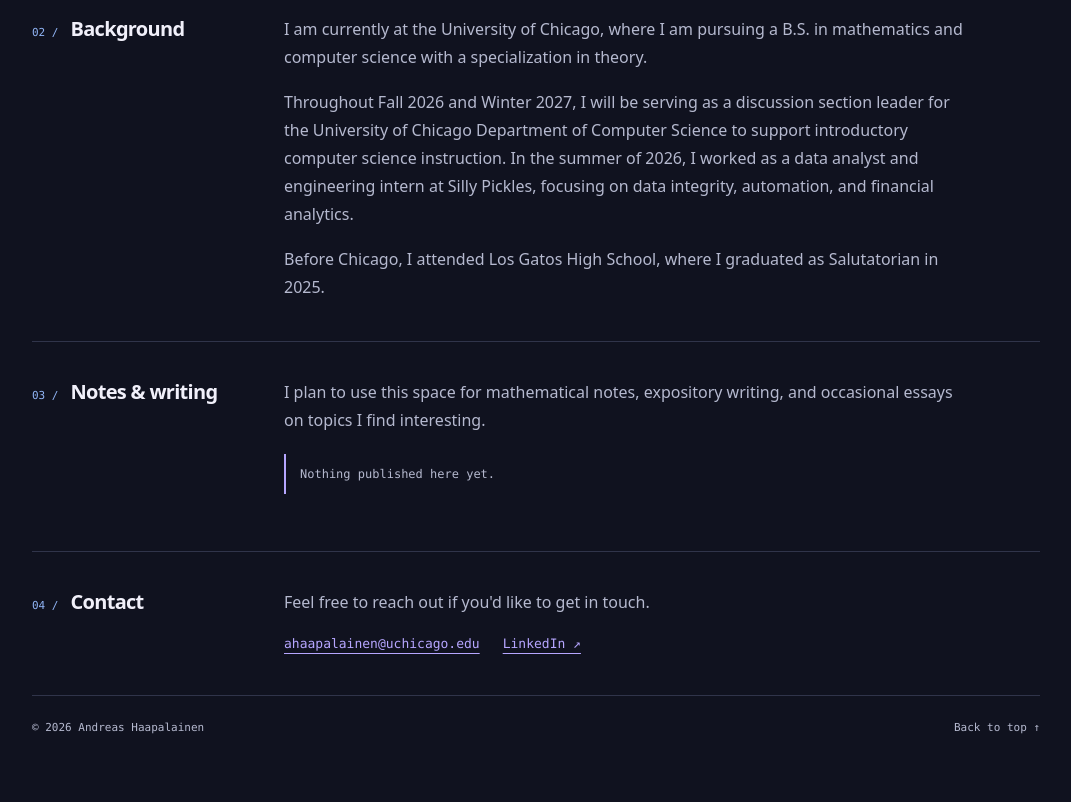
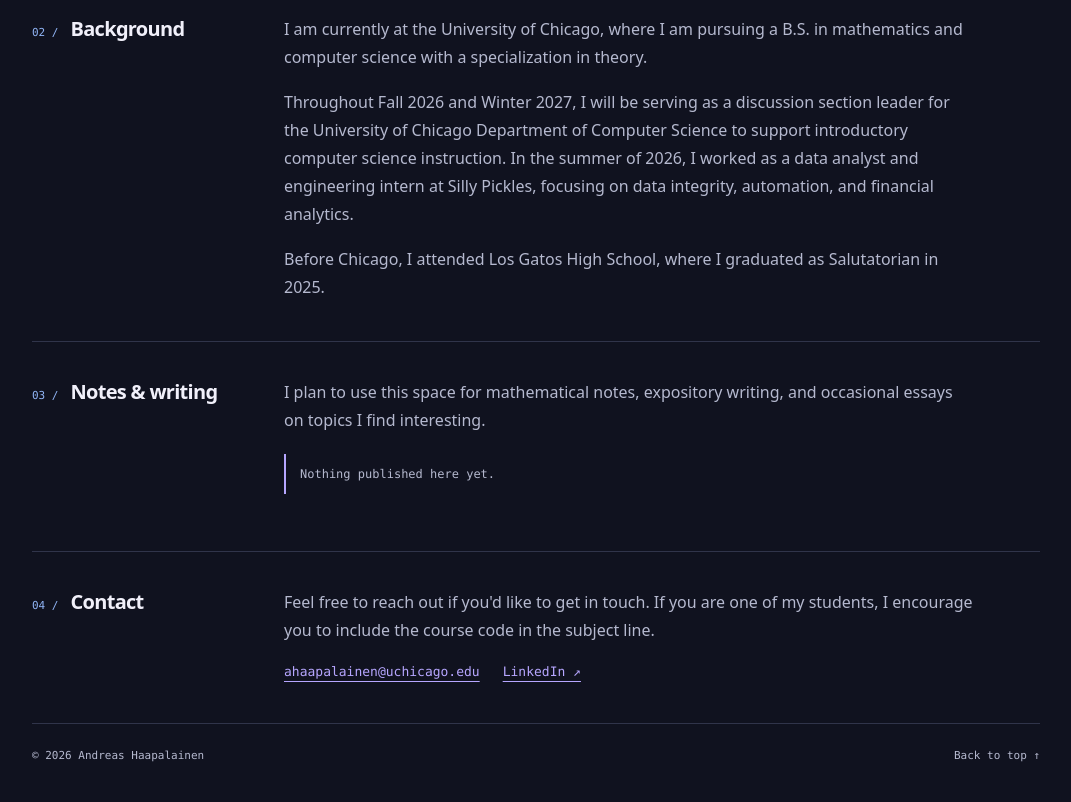
Before and after one commit to andreashaapalainen/andreashaapalainen.github.io, a plain HTML site: page index.html in a window 1280 px wide. Shown: the part 773-1575 px from the top of the page, without its empty margins (104-1175 px from the left). Before the commit the page ends 1547 px from the top, so only its background shows below. Drawn offline with Linux system fonts and the light colour scheme.

Commit message:
Update index.html

```diff
--- a/index.html
+++ b/index.html
@@ -326,7 +326,7 @@ h2 { font-size: 20px; line-height: 1.35; font-weight: 600; margin: 0; letter-spa
     <section class="section" id="contact">
       <div class="section-heading"><h2>Contact</h2></div>
       <div class="section-body">
-        <p class="contact-copy">Feel free to reach out if you'd like to get in touch.</p>
+        <p class="contact-copy">Feel free to reach out if you'd like to get in touch. If you are one of my students, I encourage you to include the course code in the subject line.</p>
         <div class="contact-links">
           <a href="mailto:ahaapalainen@uchicago.edu">ahaapalainen@uchicago.edu</a>
           <a href="https://www.linkedin.com/in/andreashaapalainen/">LinkedIn ↗</a>
```
